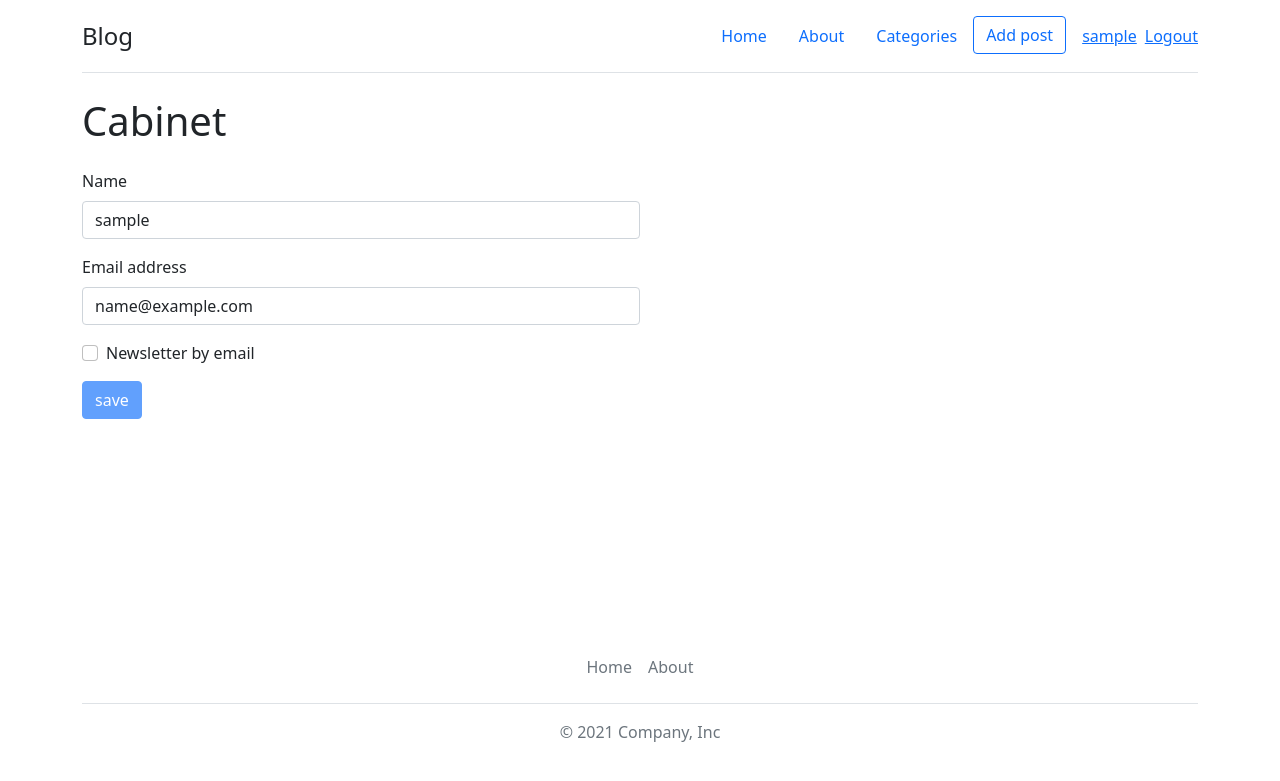
After one commit to Zer0S2m/BlogFlask, a Flask app: page /cabinet in a window 1280 px wide. The commit adds this page. Shown: the top 781 px of the page. Run offline with Flask 2, Linux system fonts and the light colour scheme; the visitor is signed in with stand-in values (Sample User, id 1); data comes from the database, SQL or seed files in the repository.

Commit message:
Добавление личного кабинета

```diff
--- a/blog/app.py
+++ b/blog/app.py
@@ -99,11 +99,11 @@ def get_usets_emails():
 @login_required
 def create():
 	if request.method == "POST":
-		title = request.form["title"]
-		text = request.form["text"]
-		image = request.files["image"]
+		title = request.form.get("title")
+		text = request.form.get("text")
+		image = request.files.get("image")
 
-		category = request.form["category"]
+		category = request.form.get("category")
 		category = Category.query.filter_by(slug = category).first()
 
 		post = Post(title = title, text = text, category = category)
--- a/blog/static/js/app.js
+++ b/blog/static/js/app.js
@@ -29,3 +29,17 @@ if ( formRegister ) {
 		}
 	}, true);
 }
+
+
+const formCabinet = document.querySelector(".form-cabinet");
+
+if ( formCabinet ) {
+	const inputs = formCabinet.querySelectorAll(".form-cabinet-input");
+	const btnSave = formCabinet.querySelector(".form-cabinet-btn");
+
+	inputs.forEach((input) => {
+		input.addEventListener("input", () => {
+			btnSave.classList.remove("disabled");
+		}, true);
+	});
+}
--- a/blog/templates/base.html
+++ b/blog/templates/base.html
@@ -28,7 +28,7 @@
 							<a href="{{ url_for('create') }}" class="btn btn-outline-primary">Add post</a>
 						</li>
 						<li class="mav-item d-flex align-items-center ms-3">
-							<a href="">{{ current_user.username }}</a>
+							<a href="{{ url_for('management.cabinet') }}">{{ current_user.username }}</a>
 						</li>
 						<li class="mav-item d-flex align-items-center ms-2">
 							<a href="{{ url_for('management.logout') }}">Logout</a>
--- /dev/null
+++ b/blog/templates/management/cabinet.html
@@ -0,0 +1,32 @@
+{% extends "base.html" %}
+
+{% block title %}
+	<title>Blog - cabinet</title>
+{% endblock %}
+
+{% block content %}
+	<h1>Cabinet</h1>
+	<div class="mt-4">
+		<div class="w-50">
+			<form method="post" class="form-cabinet">
+				<div class="mb-3">
+					<label for="exampleInputText1" class="form-label">Name</label>
+					<input type="text" name="username" class="form-control form-cabinet-input" id="exampleInputText1" value="{{ current_user.username }}" aria-describedby="emailHelp">
+				</div>
+				<div class="mb-3">
+					<label for="exampleInputEmail1" class="form-label">Email address</label>
+					<input type="email" name="email" class="form-control form-cabinet-input" id="exampleInputEmail1" value="{{ current_user.email }}" aria-describedby="emailHelp">
+				</div>
+				<div class="mb-3 form-check">
+					{% if current_user.email_newsletter %}
+						<input type="checkbox" name="email_newsletter" class="form-check-input form-cabinet-input" id="exampleCheck1" checked>
+					{% else %}
+						<input type="checkbox" name="email_newsletter" class="form-check-input form-cabinet-input" id="exampleCheck1">
+					{% endif %}
+					<label class="form-check-label" for="exampleCheck1">Newsletter by email</label>
+				</div>
+				<button type="submit" class="btn btn-primary disabled form-cabinet-btn">save</button>
+			</form>
+		</div>
+	</div>
+{% endblock %}
--- a/blog/views.py
+++ b/blog/views.py
@@ -8,6 +8,7 @@ from flask import flash
 from flask_login import current_user
 from flask_login import login_user
 from flask_login import logout_user
+from flask_login import login_required
 
 from models import Post
 from models import Category
@@ -50,7 +51,7 @@ def category_detail(slug):
 	return render_template("categoryDetail.html", data = data)
 
 
-management = Blueprint('management', __name__, template_folder = 'templates/control')
+management = Blueprint('management', __name__, template_folder = 'templates/management')
 
 
 @management.route('/login', methods = ['POST', 'GET'])
@@ -66,7 +67,7 @@ def login():
 			login_user(user)
 			return redirect(url_for("index"))
 
-	return render_template('control/login.html')
+	return render_template('login.html')
 
 
 @management.route('/register', methods=['POST', 'GET'])
@@ -78,6 +79,7 @@ def register():
 		email = request.form.get('email')
 		username = request.form.get('username')
 		password = request.form.get('password')
+		repeat_password = request.form.get('repeat_password')
 		email_newsletter = request.form.get('email_newsletter')
 
 		if email_newsletter == "on":
@@ -85,8 +87,16 @@ def register():
 		else:
 			email_newsletter = False
 
+		if User.query.filter_by(email = email).first():
+			flash('User with this email already exists')
+			return redirect(url_for('management.register'))
+
 		if not (email and username and password):
 			flash('You did not provide data')
+			return redirect(url_for('management.register'))
+
+		if password != repeat_password:
+			flash('Password mismatch')
 			return redirect(url_for('management.register'))
 
 		user = User(username = username, email = email, email_newsletter = email_newsletter)
@@ -97,7 +107,33 @@ def register():
 
 		return redirect(url_for("management.login"))
 
-	return render_template('control/register.html')
+	return render_template('register.html')
+
+
+@management.route("/cabinet", methods = ["GET", "POST"])
+@login_required
+def cabinet():
+	if request.method == "POST":
+		email = request.form.get('email')
+		username = request.form.get('username')
+		email_newsletter = request.form.get('email_newsletter')
+
+		if email_newsletter == "on":
+			email_newsletter = True
+		else:
+			email_newsletter = False
+
+		user = User.query.filter_by(email = current_user.email).first()
+
+		user.username = username
+		user.email = email
+		user.email_newsletter = email_newsletter
+
+		db.session.commit()
+
+		return redirect(url_for("management.cabinet"))
+
+	return render_template("cabinet.html")
 
 
 @management.route('/logout')
```
Also changed, not shown: README.md, blog/templates/management/login.html (renamed from blog/templates/control/login.html), blog/templates/management/register.html (renamed from blog/templates/control/register.html).
